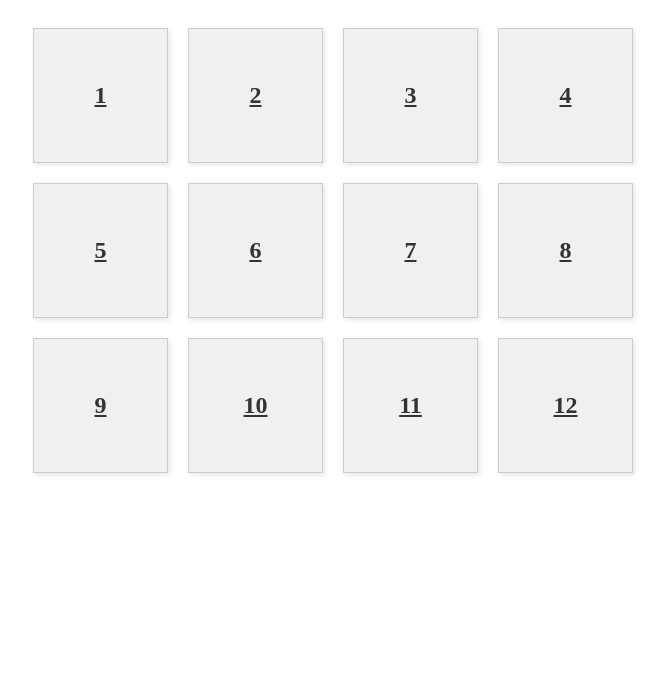
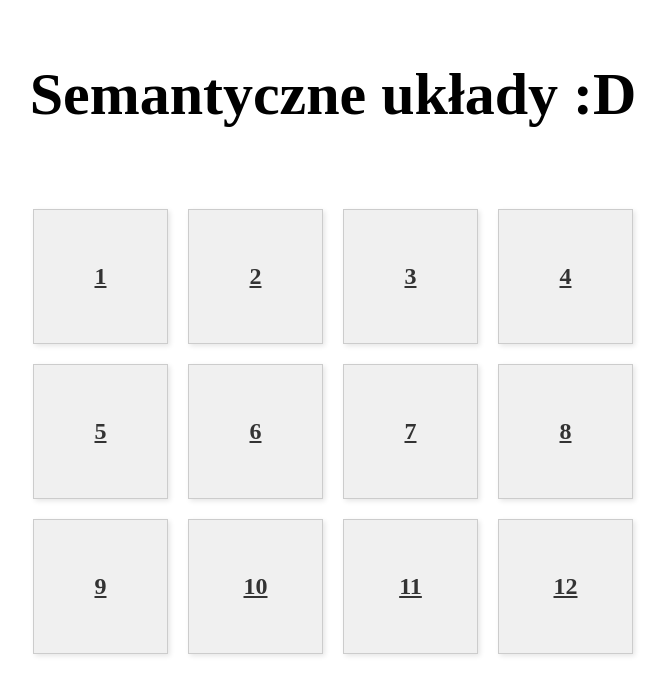
Before and after one commit to MichalB1TP/mama, a plain HTML site: page index.html in a window 1280 px wide. Shown: the whole page, without its empty margins (307-973 px from the left). Drawn offline with Linux system fonts and the light colour scheme.

Commit message:
Update index.html

```diff
--- a/index.html
+++ b/index.html
@@ -39,11 +39,16 @@
             justify-content: center;
             align-items: center;
         }
-
+        p {
+            text-align: center;
+            font-size: 60px;
+            font-weight: bold;
+            padding-bottom: none;
+        }
     </style>
 </head>
 <body>
-
+    <p><b>Semantyczne układy :D</b></p>
     <div class="container">
         <section id="square-1">
             <a href="https://michalb1tp.github.io/lato1/">1</a>
```
